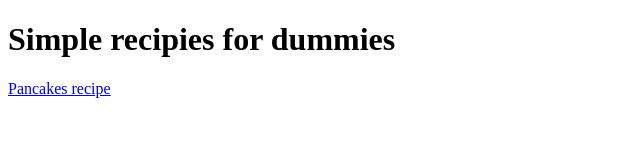
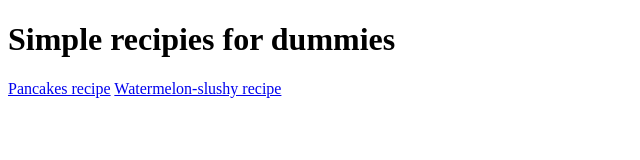
Before and after one commit to henrikbreimark/recipes-webpage, a plain HTML site: page index.html in a window 1280 px wide. Shown: the whole page, without its empty margins (0-640 px from the left). Drawn offline with Linux system fonts and the light colour scheme.

Commit message:
Add link to watermelon-slushy page

```diff
--- a/index.html
+++ b/index.html
@@ -7,5 +7,6 @@
 <body>
     <h1>Simple recipies for dummies</h1>
     <a href="pancakes.html">Pancakes recipe</a>
+    <a href="watermelon-slushy.html">Watermelon-slushy recipe</a>
 </body>
 </html>
```
